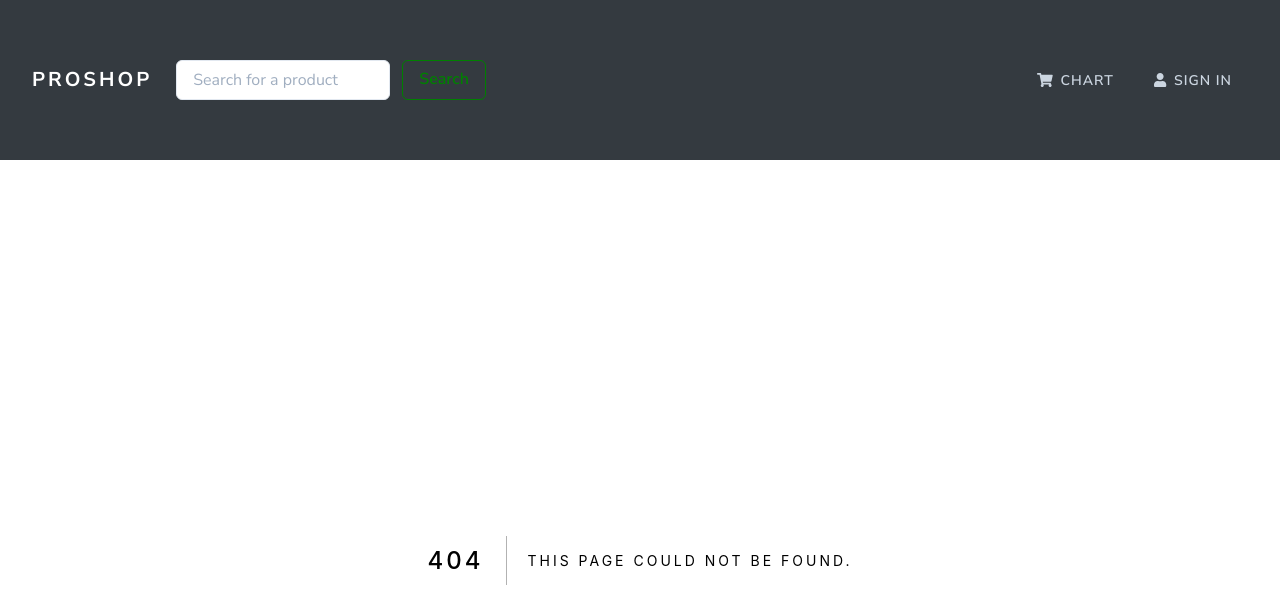
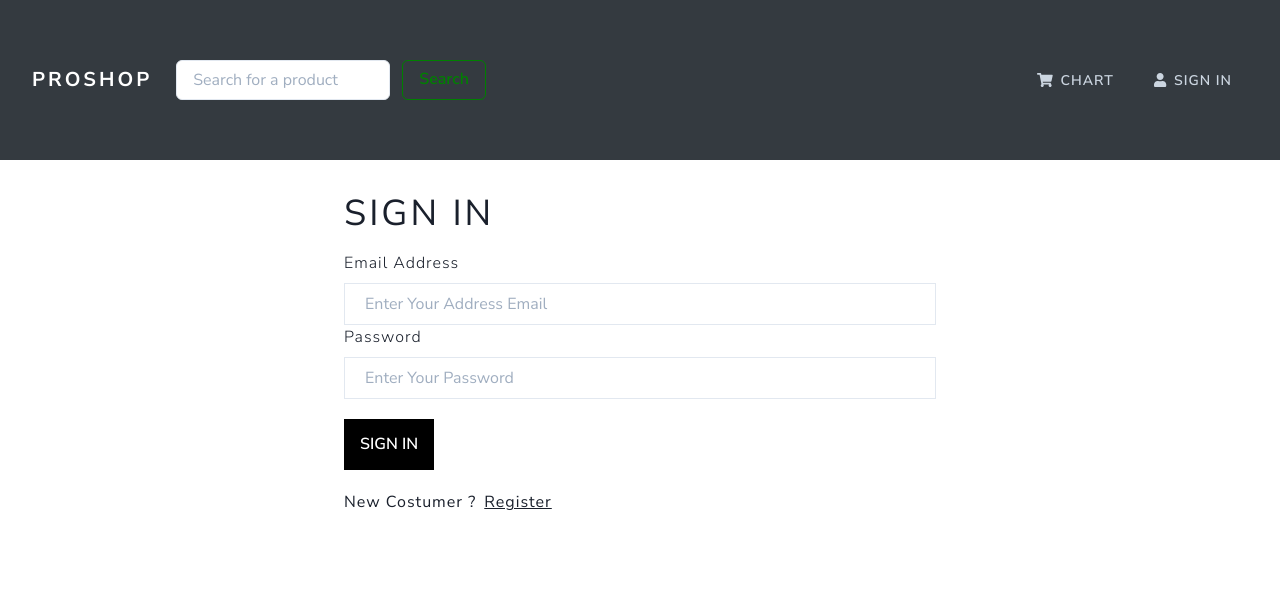
Before and after one commit to ZakariaBouzouf/Ecom-next, a Next.js app: page /signin in a window 1280 px wide. Before the commit this address had no page. Shown: the top 608 px of the page. Built offline with nearby package versions, Linux system fonts and the light colour scheme.

Commit message:
Adding the sign in and up page

```diff
--- /dev/null
+++ b/component/form/InputField.js
@@ -0,0 +1,22 @@
+import { Input, FormControl, FormLabel, FormErrorMessage, FormHelperText } from "@chakra-ui/react";
+import { useField, ErrorMessage } from "formik";
+
+const InputField = ({ label, ...props }) => {
+	const [field, meta] = useField(props);
+	return (
+		<>
+			<FormControl id={field.name} isInvalid={meta.error}>
+				{/* {console.log("FIELD", field, "META", meta)} */}
+				<FormLabel htmlFor={field.name} fontSize='1rem' fontWeight='300'>
+					{label}
+				</FormLabel>
+				<Input {...field} {...props} p='5' rounded='none' />
+				{meta.touched && meta.error ? (
+					<FormErrorMessage fontWeight='normal'>{meta.error}</FormErrorMessage>
+				) : null}
+			</FormControl>
+		</>
+	);
+};
+
+export default InputField;
--- a/pages/_app.js
+++ b/pages/_app.js
@@ -7,7 +7,7 @@ function MyApp({ Component, pageProps }) {
 	return (
 		<ChakraProvider theme={theme}>
 			<Layout>
-				<Container centerContent maxW='container.xl'>
+				<Container centerContent maxW='container.xl' py='1rem'>
 					<Component {...pageProps} />
 				</Container>
 			</Layout>
--- /dev/null
+++ b/pages/signin.js
@@ -0,0 +1,97 @@
+import { Link, Box, Heading, Text, Button, VStack } from "@chakra-ui/react";
+import { Formik, Form, Field } from "formik";
+import * as Yup from "yup";
+import NextLink from "next/link";
+
+import InputField from "../component/form/InputField";
+import { useState } from "react";
+
+const SignIn = () => {
+	const [isLogin, setIsLogin] = useState(false);
+
+	const switchToRegister = () => {
+		setIsLogin(!isLogin);
+	};
+	const validation = Yup.object({
+		email: Yup.string().email("Enter a valid email").required("Email is required"),
+		password: Yup.string().required("Password is required"),
+	});
+	return (
+		<VStack p='4' align='stretch' w='50%' spacing='4'>
+			<Heading as='h1' size='xl' fontWeight='normal'>
+				{!isLogin ? "Sign in" : "Sign up"}
+			</Heading>
+			<Box>
+				<Formik
+					initialValues={{ email: "", password: "" }}
+					validationSchema={validation}
+					onSubmit={(values) => {
+						console.log(values);
+					}}
+				>
+					{(formik) => (
+						<Form>
+							{/* {console.log(formik)} */}
+							{isLogin && (
+								<InputField
+									label='Your Name'
+									name='name'
+									type='text'
+									placeHolder='Enter Your Name'
+								/>
+							)}
+
+							<InputField
+								label='Email Address'
+								name='email'
+								type='email'
+								placeHolder='Enter Your Address Email'
+							/>
+							<InputField
+								label='Password'
+								name='password'
+								type='password'
+								placeHolder='Enter Your Password'
+							/>
+							{isLogin && (
+								<InputField
+									label='Confirm Your Password'
+									name='confirmPassword'
+									type='password'
+									placeHolder='Confirm Your Password'
+								/>
+							)}
+							<Button
+								bg='black'
+								color='white'
+								type='submit'
+								my='5'
+								size='xl'
+								p='4'
+								textTransform='uppercase'
+								rounded='none'
+							>
+								Sign in
+							</Button>
+							<Text as='p' fontWeight='normal'>
+								{!isLogin ? "New Costumer ?" : "Already have an Account ?"}
+								<NextLink href='' passHref>
+									<Link
+										ml='2'
+										onClick={switchToRegister}
+										textDecoration='underline'
+										_hover={{ fontWeight: "bold" }}
+									>
+										{!isLogin ? "Register" : "Login"}
+									</Link>
+								</NextLink>
+							</Text>
+						</Form>
+					)}
+				</Formik>
+			</Box>
+		</VStack>
+	);
+};
+
+export default SignIn;
```
